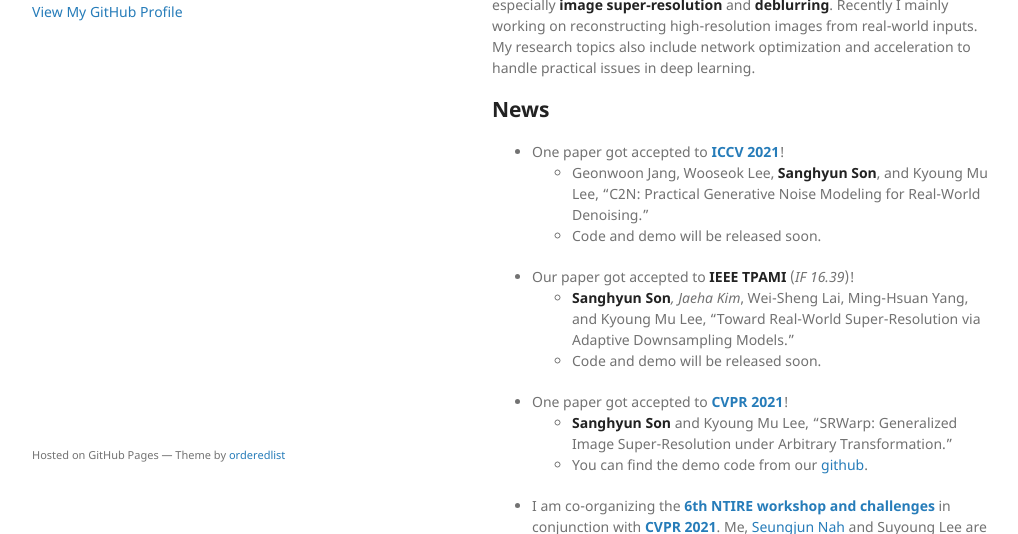
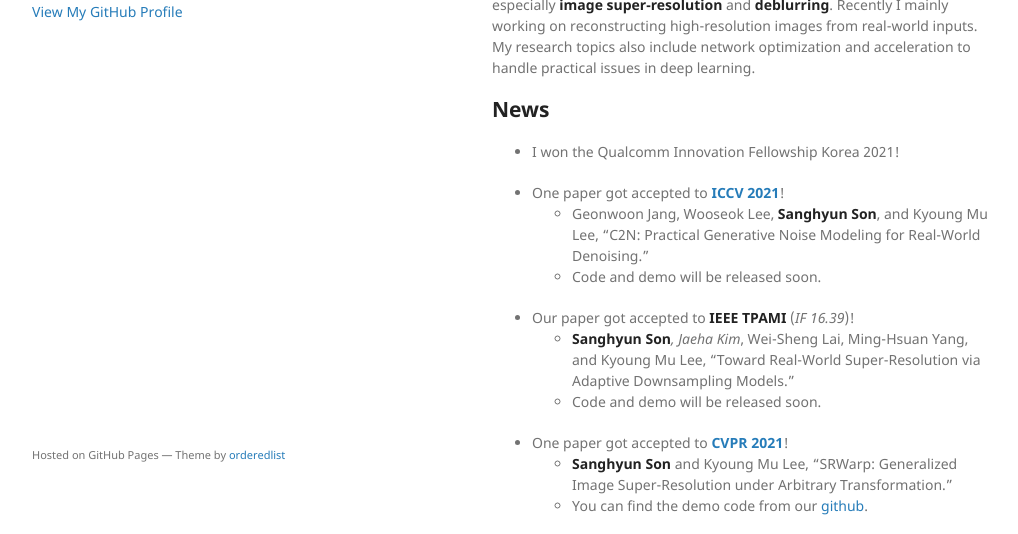
Before and after one commit to sanghyun-son/sanghyun-son.github.io, a Jekyll site: the page built from index.md, in a window 1280 px wide and 900 px high, cut to the strip 366-900 px from the top of the window. Shown: the whole strip, without its empty margins (128-1146 px from the left). Built offline with Jekyll 4.4.1, drawn with Linux system fonts in a browser that asks for light colours; the repository's description, which GitHub fills in, is left out.

Commit message:
update qifk2021

```diff
--- a/index.md
+++ b/index.md
@@ -21,6 +21,8 @@ My research topics also include network optimization and acceleration to handle
 
 
 ## **News**
+
+- I won the Qualcomm Innovation Fellowship Korea 2021!
 
 - One paper got accepted to **[ICCV 2021](http://iccv2021.thecvf.com/home)**!
   - Geonwoon Jang, Wooseok Lee, **Sanghyun Son**, and Kyoung Mu Lee, "C2N: Practical Generative Noise Modeling for Real-World Denoising."
```
